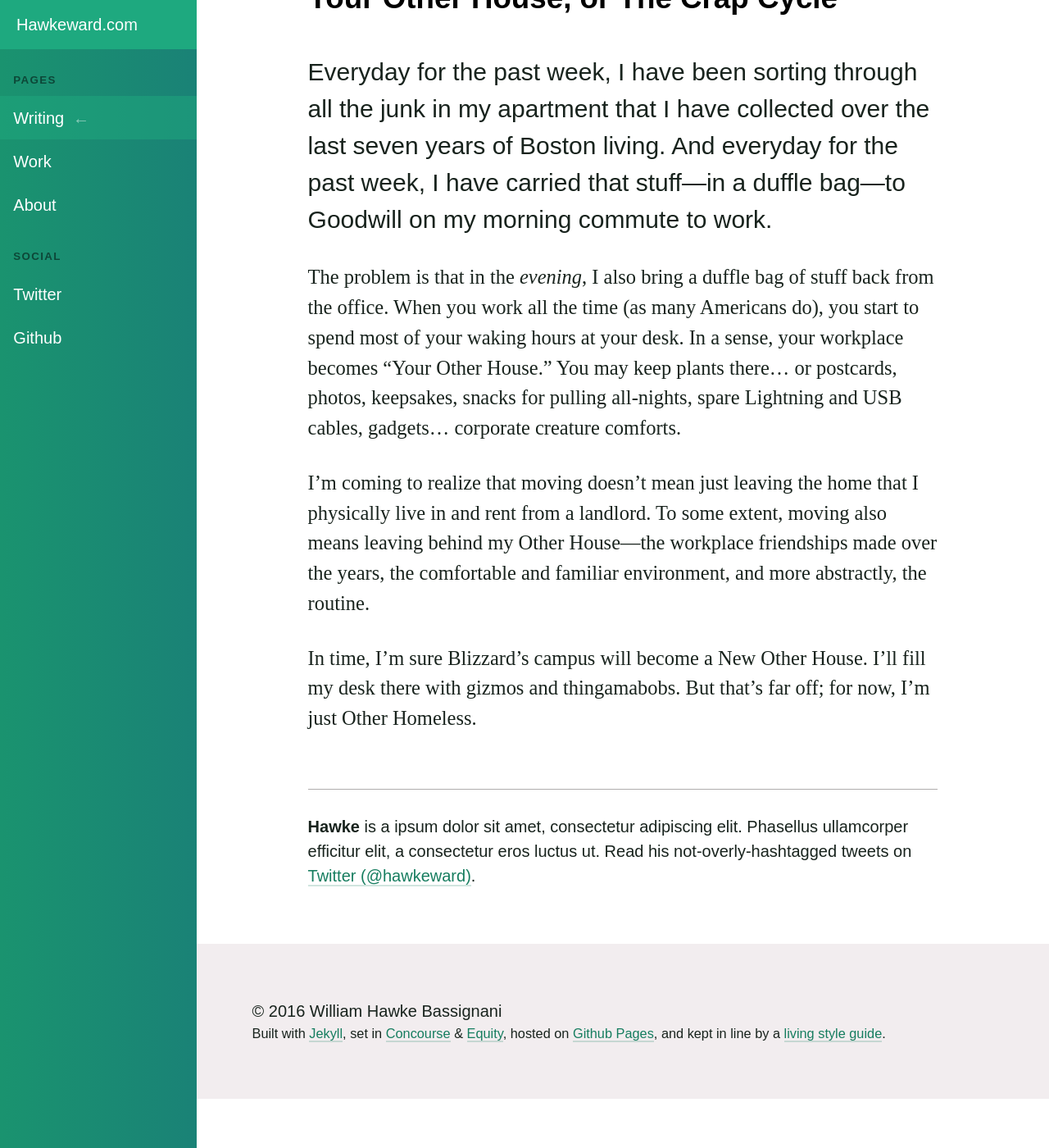
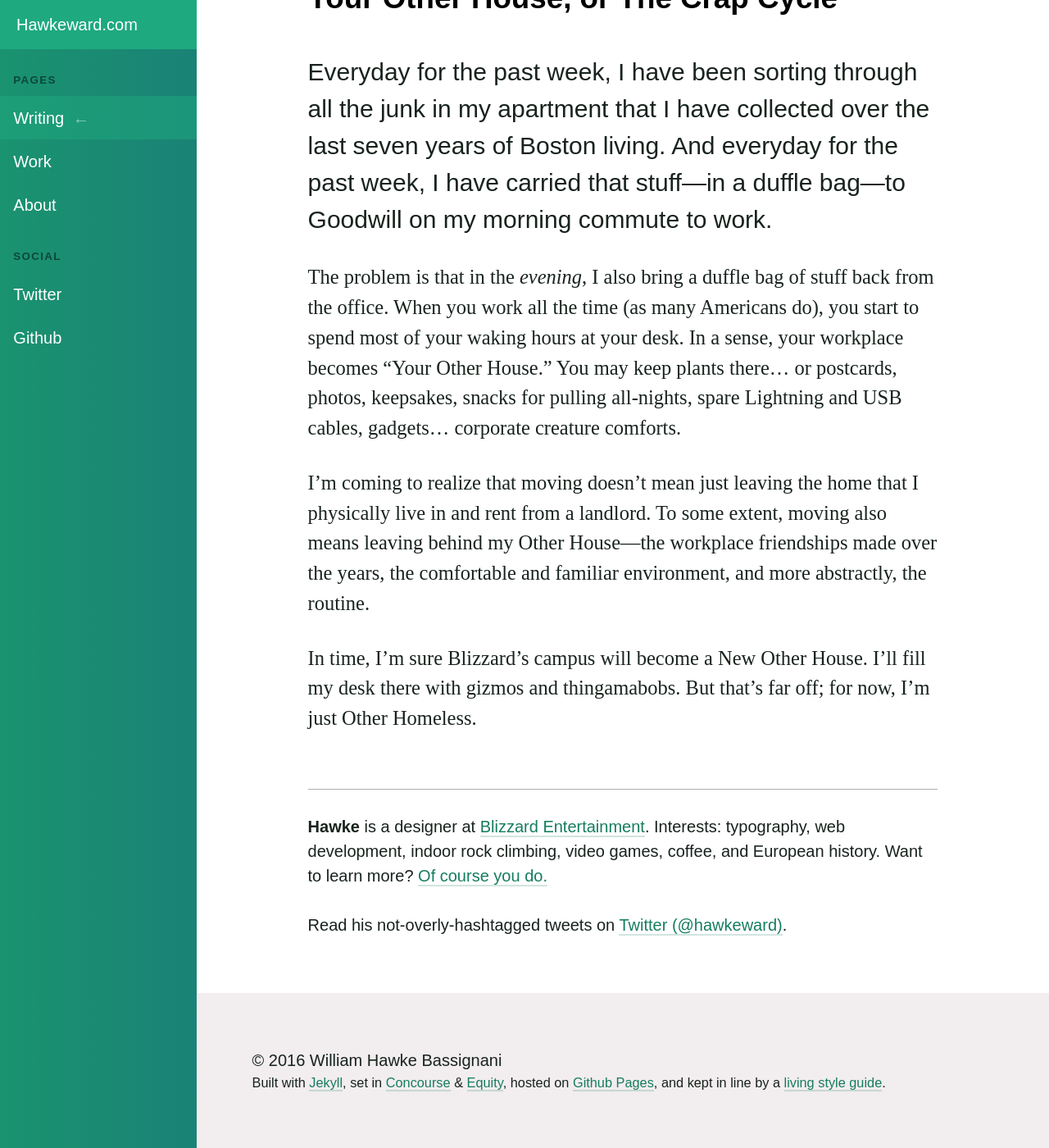
Before and after one commit to whbassignani/whbassignani.github.io, a Jekyll site: the page built from _posts/writing/2014-07-31-your-other-house.md, in a window 1280 px wide and 1400 px high, scrolled down 128 px. Shown: the whole window at 82% size. Built offline with Jekyll 4.4.1, drawn with Linux system fonts in a browser that asks for light colours; some web fonts are replaced.

Commit message:
Fixing images, captions; added footnotes; drafted new posts

```diff
--- a/_layouts/default.html
+++ b/_layouts/default.html
@@ -8,7 +8,9 @@
       <h1 class="page-title">{{ page.title }}</h1>
 
 {% assign this_image = page.banner %}
+      <div class="photo">
 {% include img-srcset.html %}
+      </div>
 
 {{ content }}
     </article>
--- a/_layouts/post.html
+++ b/_layouts/post.html
@@ -21,7 +21,9 @@
 
 {% unless page.hide_author_description == false %}
     <footer class="post-footer torso-narrow">
-      <p class="author"><strong>Hawke</strong> is a ipsum dolor sit amet, consectetur adipiscing elit. Phasellus ullamcorper efficitur elit, a consectetur eros luctus ut. Read his not-overly-hashtagged tweets on <a href="http://www.twitter.com/hawkeward">Twitter (@hawkeward)</a>.</p>
+      <p class="author"><strong>Hawke</strong> is a designer at <a href="http://www.blizzard.com">Blizzard Entertainment</a>. Interests: typography, web development, indoor rock climbing, video games, coffee, and European history. Want to learn more? <a href="/about">Of course you&nbsp;do.</a></p>
+
+      <p>Read his not-overly-hashtagged tweets on <a href="http://www.twitter.com/hawkeward">Twitter (@hawkeward)</a>.</p>
     </footer>
 {% endunless %}
   </main>
--- a/scss/_image.scss
+++ b/scss/_image.scss
@@ -15,11 +15,27 @@
 
   @media ($bp-small) {
     margin-bottom: $gutter-large;
+
+    &.photo-small,
+    &.photo-medium {
+      margin-left: auto;
+      margin-right: auto;
+    }
+
+    &.photo-small {
+      width: 50%;
+    }
+
+    &.photo-medium {
+      width: 66.66666667%;
+    }
   }
 }
 
 .photo .caption {
   margin: $gutter-smaller $gutter-smaller 0;
+  color: $light-grey;
+  font-family: $sans-serif;
   font-size: $type-small;
 
   @media ($bp-smaller) {
--- a/scss/_post.scss
+++ b/scss/_post.scss
@@ -53,3 +53,29 @@
     margin-top: $gutter-larger;
   }
 }
+
+.footnotes {
+  margin: $gutter-medium 0 $gutter-large;
+  font-size: $type-small;
+
+  p {
+    margin: 0;
+  }
+
+  &:before {
+    content: "Footnotes:";
+    display: block;
+    margin-bottom: $gutter-smaller;
+    font-family: $sans-serif;
+    font-weight: bold;
+  }
+
+  @media ($bp-small) {
+    margin: $gutter-large 0 $gutter-larger;
+    font-size: $type-medium;
+
+    &:before {
+      margin-bottom: $gutter-small;
+    }
+  }
+}
--- a/scss/_work.scss
+++ b/scss/_work.scss
@@ -1,3 +1,8 @@
+.archive-work .caption {
+  color: $black;
+  font-family: $serif;
+}
+
 .archive-work .caption:before {
   @include bold-spaced-type;
 
@@ -22,6 +27,10 @@
     margin-top: 0;
   }
 
+  dd {
+    padding-left: 0;
+  }
+
   @media ($bp-medium) {
     @include flexbox;
     @include align-items(baseline);
```
Also changed, not shown: _posts/writing/2016-04-23-new-site.md (deleted, +0 -50 lines), _posts/writing/2016-07-02-elie-wiesel.md (added, +44 -0 lines), _posts/writing/2016-07-05-on-autocorrect.md (added, +67 -0 lines), _posts/writing/2016-07-12-new-site.md (added, +65 -0 lines).
